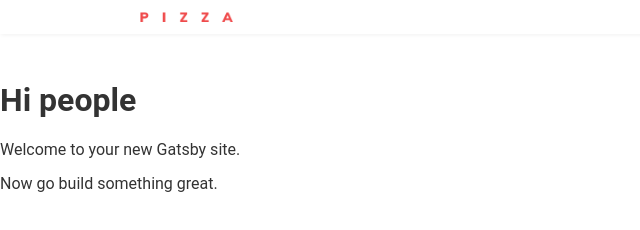
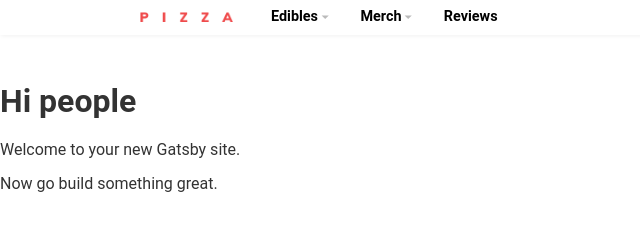
Before and after one commit to alarivan/pizza, a Gatsby site: page / in a window 1280 px wide. Shown: the whole page, without its empty margins (0-640 px from the left). Built offline with nearby package versions, Linux system fonts and the light colour scheme; Gatsby itself is replaced by a stand-in of ours.

Commit message:
Add MainMenu to header

```diff
--- /dev/null
+++ b/src/components/Header/MainMenu.tsx
@@ -0,0 +1,53 @@
+import React from "react"
+import styled from "styled-components"
+import { IoMdArrowDropdown } from "react-icons/io"
+
+const SMenu = styled.div`
+  display: flex;
+`
+
+const SMenuItem = styled.div`
+  margin: 0 0.5rem;
+`
+
+const SButton = styled.button`
+  cursor: pointer;
+  border: none;
+  outline: none;
+  background: transparent;
+  display: flex;
+  align-items: center;
+  font-size: 0.9rem;
+  font-weight: 600;
+`
+
+interface MenuItemProps {
+  label: string
+}
+
+const MenuItem: React.FC<MenuItemProps> = ({ label }) => {
+  return (
+    <SMenuItem>
+      <SButton>
+        <span>{label}</span>
+        <IoMdArrowDropdown color="#bbb" />
+      </SButton>
+    </SMenuItem>
+  )
+}
+
+interface Props {}
+
+const MainMenu: React.FC<Props> = () => {
+  return (
+    <SMenu>
+      <MenuItem label="Edibles" />
+      <MenuItem label="Merch" />
+      <SMenuItem>
+        <SButton>Reviews</SButton>
+      </SMenuItem>
+    </SMenu>
+  )
+}
+
+export default MainMenu
--- a/src/components/header.tsx
+++ b/src/components/header.tsx
@@ -3,6 +3,7 @@ import React from "react"
 import styled from "styled-components"
 import { Container } from "./styled/common"
 import Logo from "./Header/Logo"
+import MainMenu from "./Header/MainMenu"
 
 const SHeader = styled.header`
   background: #fff;
@@ -28,6 +29,7 @@ const Header: React.FC = () => (
       <HeaderLink to="/">
         <Logo />
       </HeaderLink>
+      <MainMenu />
     </HeaderContainer>
   </SHeader>
 )
```
